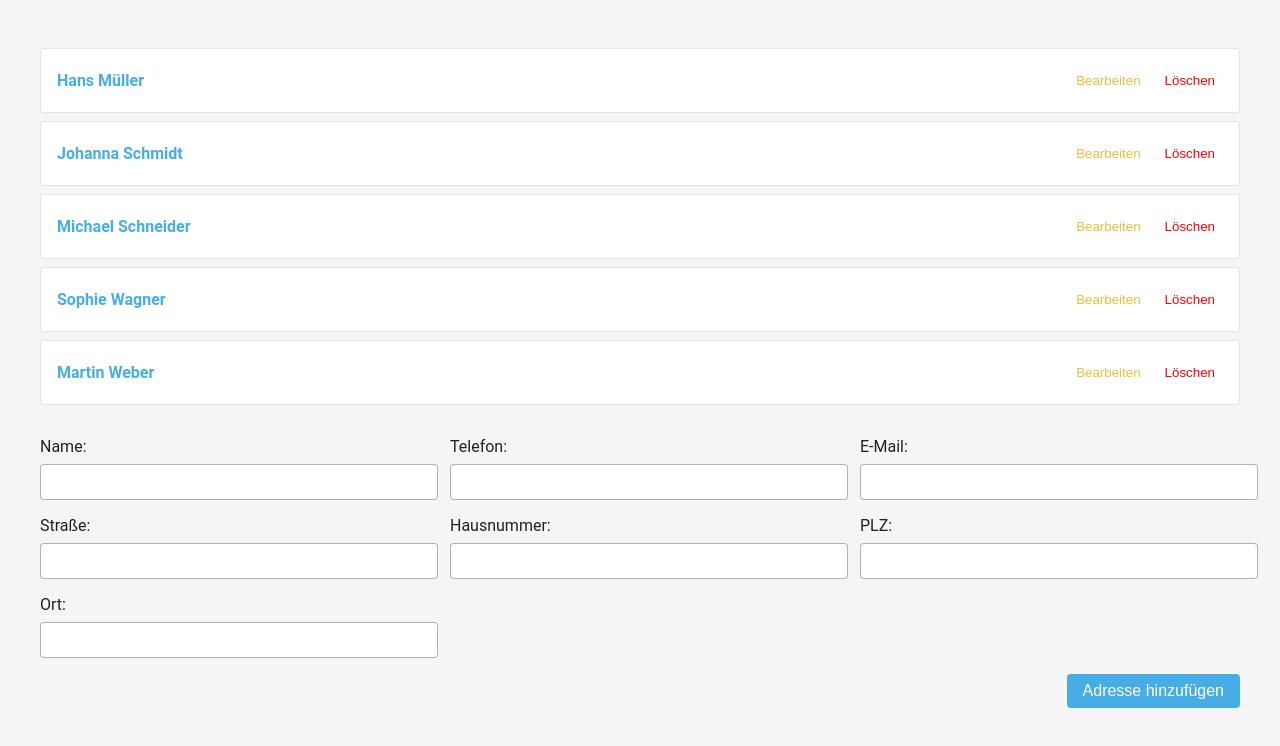
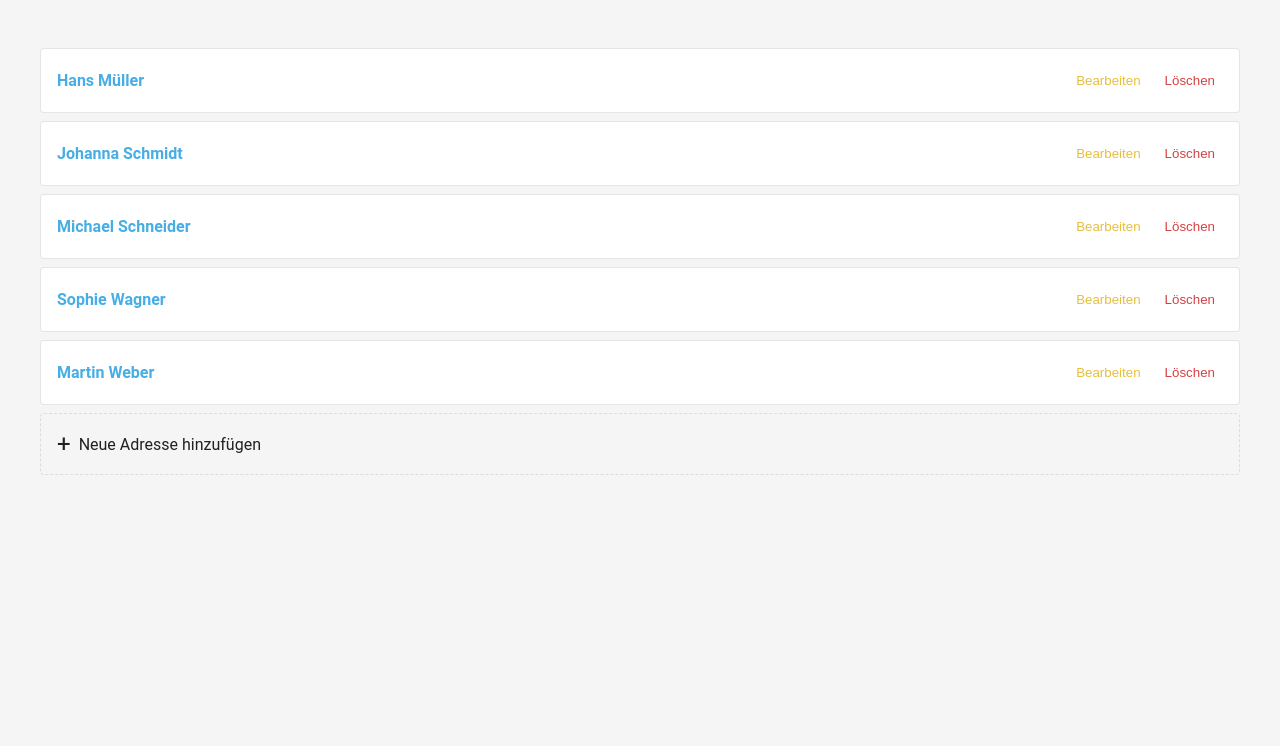
Before and after one commit to dnwebdesign/mt-addressbook, an Angular app: page / in a window 1280 px wide. Shown: the top 746 px of the page. Built offline with nearby package versions, Linux system fonts and the light colour scheme.

Commit message:
status colors added. New address form only shows up if add button is clicked now

```diff
--- a/src/app/address-list/address-list.component.html
+++ b/src/app/address-list/address-list.component.html
@@ -9,9 +9,13 @@
                 <button class="address-list__item__actions__button address-list__item__actions__delete" (click)="onDeleteAddress(address.id)">Löschen</button>
             </div>
         </li>
+        <li class="address-list__add" (click)="showAddAddressForm = !showAddAddressForm">
+            <span class="address-list__add__icon">+</span>
+            <span class="address-list__add__text">Neue Adresse hinzufügen</span>
+        </li>
     </ul>
 
-    <form class="new-address-form" (ngSubmit)="onAddAddress()" #addressForm="ngForm">
+    <form *ngIf="showAddAddressForm" class="new-address-form" (ngSubmit)="onAddAddress()" #addressForm="ngForm">
         <div class="new-address-form__field">
             <label class="new-address-form__field__label" for="input-name">Name:</label>
             <input class="new-address-form__field__input" type="text" name="name" id="input-name" [(ngModel)]="newAddress.name" required>
--- a/src/app/address-list/address-list.component.scss
+++ b/src/app/address-list/address-list.component.scss
@@ -40,6 +40,28 @@
             &__delete {
                 color: $error-color;
             }
+        }
+    }
+
+    &__add {
+        padding: $padding-medium;
+        border-radius: 4px;
+        border: 1px dashed rgba(0, 0, 0, 0.1);
+        display: flex;
+        align-items: center;
+        cursor: pointer;
+        transition: background-color 0.3s;
+
+        &:hover {
+            background-color: rgba(0, 0, 0, 0.05);
+        }
+
+        &__icon {
+            font-size: 24px;
+            margin-right: $margin-small;
+        }
+
+        &__text {
         }
     }
 }
--- a/src/app/address-list/address-list.component.ts
+++ b/src/app/address-list/address-list.component.ts
@@ -11,6 +11,7 @@ import {AddressInput} from "../shared/address-input";
 export class AddressListComponent implements OnInit {
     addresses: Address[] = [];
     newAddress: AddressInput = this.createEmptyAddressInput();
+    showAddAddressForm = false;
 
     constructor(private addressService: AddressService) {
     }
--- a/src/app/styles/_variables.scss
+++ b/src/app/styles/_variables.scss
@@ -3,7 +3,10 @@ $primary-color: #46AEE5;
 $secondary-color: #E6BF3C;
 $background-color: #f5f5f5;
 $text-color: #212121;
-$error-color: #ff0000;
+$info-color: #0090e0;
+$success-color: #34c240;
+$warning-color: #fa9f47;
+$error-color: #d64242;
 $card-color: #fff;
 
 // Paddings
--- a/src/app/styles/styles.scss
+++ b/src/app/styles/styles.scss
@@ -7,6 +7,7 @@ body {
     background-color: $background-color;
     margin: 0;
     padding: 0;
+    overflow-y: scroll;
 }
 
 .container {
```
